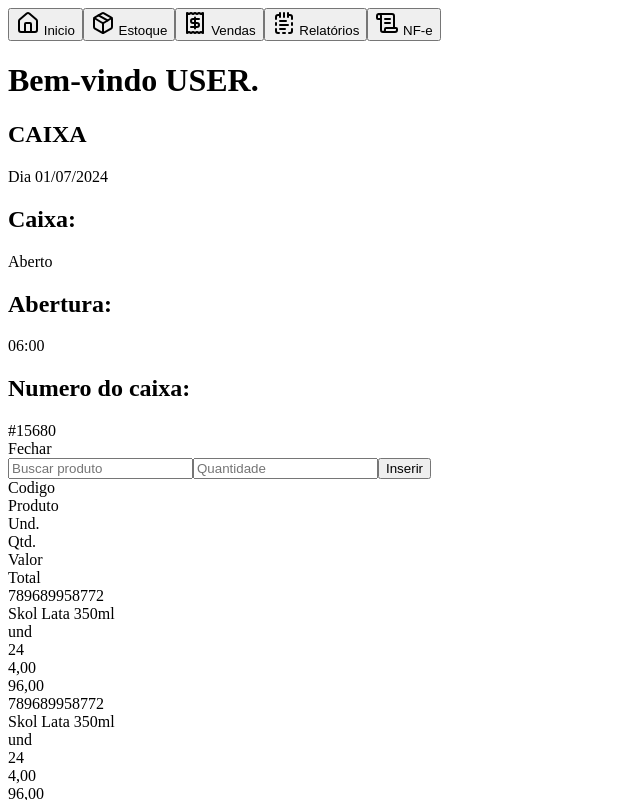
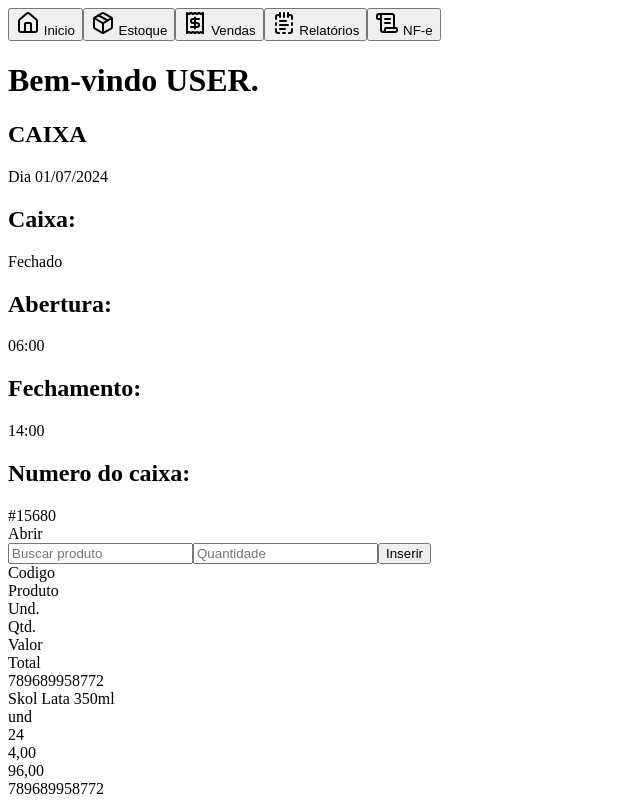
Before and after one commit to gewentz/electron, a React (Vite) app: page /salles in a window 1280 px wide. Shown: the top 800 px of the page, without its empty margins (0-640 px from the left). Built offline with nearby package versions, Linux system fonts and the light colour scheme.

Commit message:
salles update

```diff
--- a/src/pages/salles/index.tsx
+++ b/src/pages/salles/index.tsx
@@ -1,7 +1,17 @@
 import MainMenu from "../../components/mainMenu";
-import React from "react";
+import React, { useState } from "react";
 
 export default function Salles() {
+
+  const [isCheckoutOpen, setCheckoutOpen] = useState(false);
+
+  function openCheckout(){
+    setCheckoutOpen(true);
+  };
+  function closeCheckout(){
+    setCheckoutOpen(false);
+  };
+
   return (
     <div id='main-frame' className='w-full bg-zinc-600 h-screen p-3 flex flex-col gap-1.5'>
         <MainMenu/>
@@ -16,18 +26,26 @@ export default function Salles() {
         <div id="Header" className="bg-slate-500 w-full rounded-md px-5 py-1 flex flex-row justify-between items-center shadow-shape">
           <div className="flex flex-row gap-1 text-zinc-100 border rounded p-1 uppercase font-semibold">
             <h2>Caixa:</h2>
-            <span className="text-lime-500">Aberto</span>
+            {isCheckoutOpen ? <span className="text-lime-500">Aberto</span> :
+            <span className="text-red-500">Fechado</span>}
+
           </div>
-          <div className="flex flex-row gap-1 text-zinc-100 border rounded p-1 uppercase font-semibold">
+          {isCheckoutOpen ? (<div className="flex flex-row gap-1 text-zinc-100 border rounded p-1 uppercase font-semibold">
             <h2>Abertura:</h2>
             <span className="text-zinc-200">06:00</span>
-          </div>
+          </div>): <div className="flex flex-row gap-6 text-zinc-100 border rounded p-1 uppercase font-semibold">
+            <div className="flex "><h2>Abertura:</h2>
+            <span className="text-zinc-200">06:00</span></div>
+            <div className="flex "><h2>Fechamento:</h2>
+            <span className="text-zinc-200">14:00</span></div>
+          </div>}
           <div className="flex flex-row gap-1 text-zinc-100 border rounded p-1 uppercase font-semibold">
             <h2>Numero do caixa:</h2>
             <span className="text-zinc-200">#15680</span>
           </div>
           <div className="flex flex-row gap-1 text-zinc-100 border rounded p-1 uppercase font-semibold">
-            <span className="text-red-700 cursor-pointer">Fechar</span>
+            {isCheckoutOpen ? <span className="text-red-700 cursor-pointer" onClick={closeCheckout}>Fechar</span> :
+            <span className="text-lime-700 cursor-pointer" onClick={openCheckout}>Abrir</span>}
           </div>
         </div>
 
```
